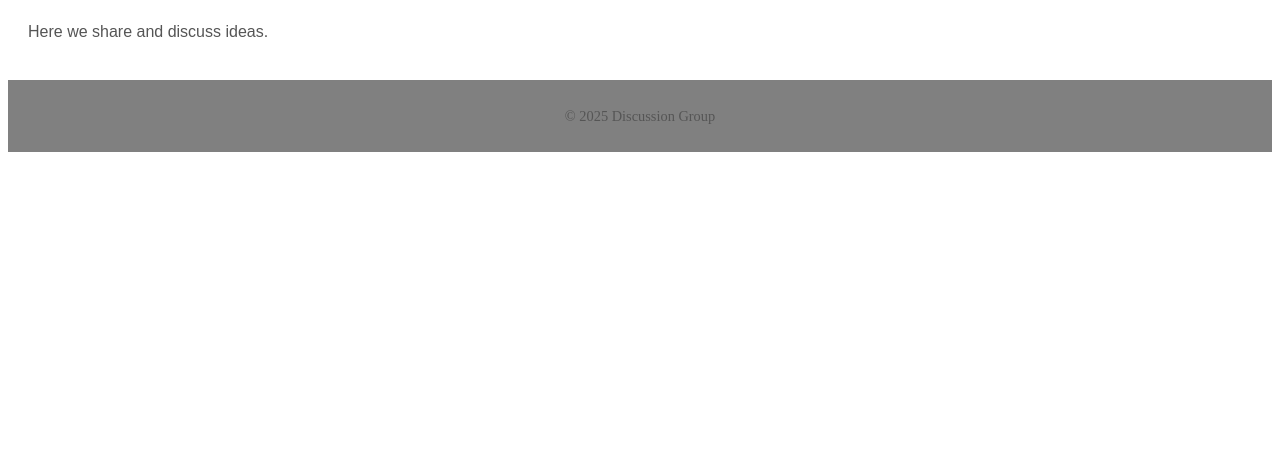
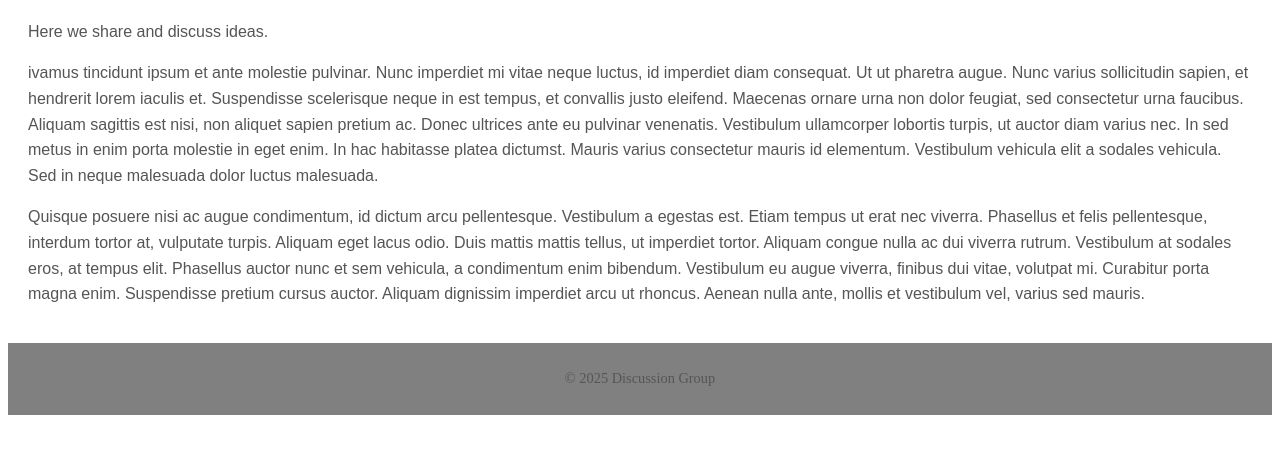
Before and after one commit to AndIAmKevin/-user-.github.io, a plain HTML site: page index.html in a window 1280 px wide. Shown: the part 107-560 px from the top of the page. Drawn offline with Linux system fonts and the light colour scheme.

Commit message:
Update index.html

```diff
--- a/index.html
+++ b/index.html
@@ -21,6 +21,18 @@
   <main>
   <h1>Welcome to the Discussion</h1>
   <p>Here we share and discuss ideas.</p>
+    <p>
+      ivamus tincidunt ipsum et ante molestie pulvinar. Nunc imperdiet mi vitae neque luctus, id imperdiet diam consequat. Ut ut pharetra augue. Nunc varius sollicitudin sapien, et hendrerit lorem iaculis et.
+      Suspendisse scelerisque neque in est tempus, et convallis justo eleifend. Maecenas ornare urna non dolor feugiat, sed consectetur urna faucibus. Aliquam sagittis est nisi, non aliquet sapien pretium ac.
+      Donec ultrices ante eu pulvinar venenatis. Vestibulum ullamcorper lobortis turpis, ut auctor diam varius nec. In sed metus in enim porta molestie in eget enim. In hac habitasse platea dictumst.
+      Mauris varius consectetur mauris id elementum. Vestibulum vehicula elit a sodales vehicula. Sed in neque malesuada dolor luctus malesuada.
+    </p>
+    <p>
+      Quisque posuere nisi ac augue condimentum, id dictum arcu pellentesque. Vestibulum a egestas est. Etiam tempus ut erat nec viverra. Phasellus et felis pellentesque, interdum tortor at, vulputate turpis.
+      Aliquam eget lacus odio. Duis mattis mattis tellus, ut imperdiet tortor. Aliquam congue nulla ac dui viverra rutrum. Vestibulum at sodales eros, at tempus elit.
+      Phasellus auctor nunc et sem vehicula, a condimentum enim bibendum. Vestibulum eu augue viverra, finibus dui vitae, volutpat mi. Curabitur porta magna enim. Suspendisse pretium cursus auctor.
+      Aliquam dignissim imperdiet arcu ut rhoncus. Aenean nulla ante, mollis et vestibulum vel, varius sed mauris.
+    </p>
 </main>
 <footer>
   <p>&copy; 2025 Discussion Group</p>
```
